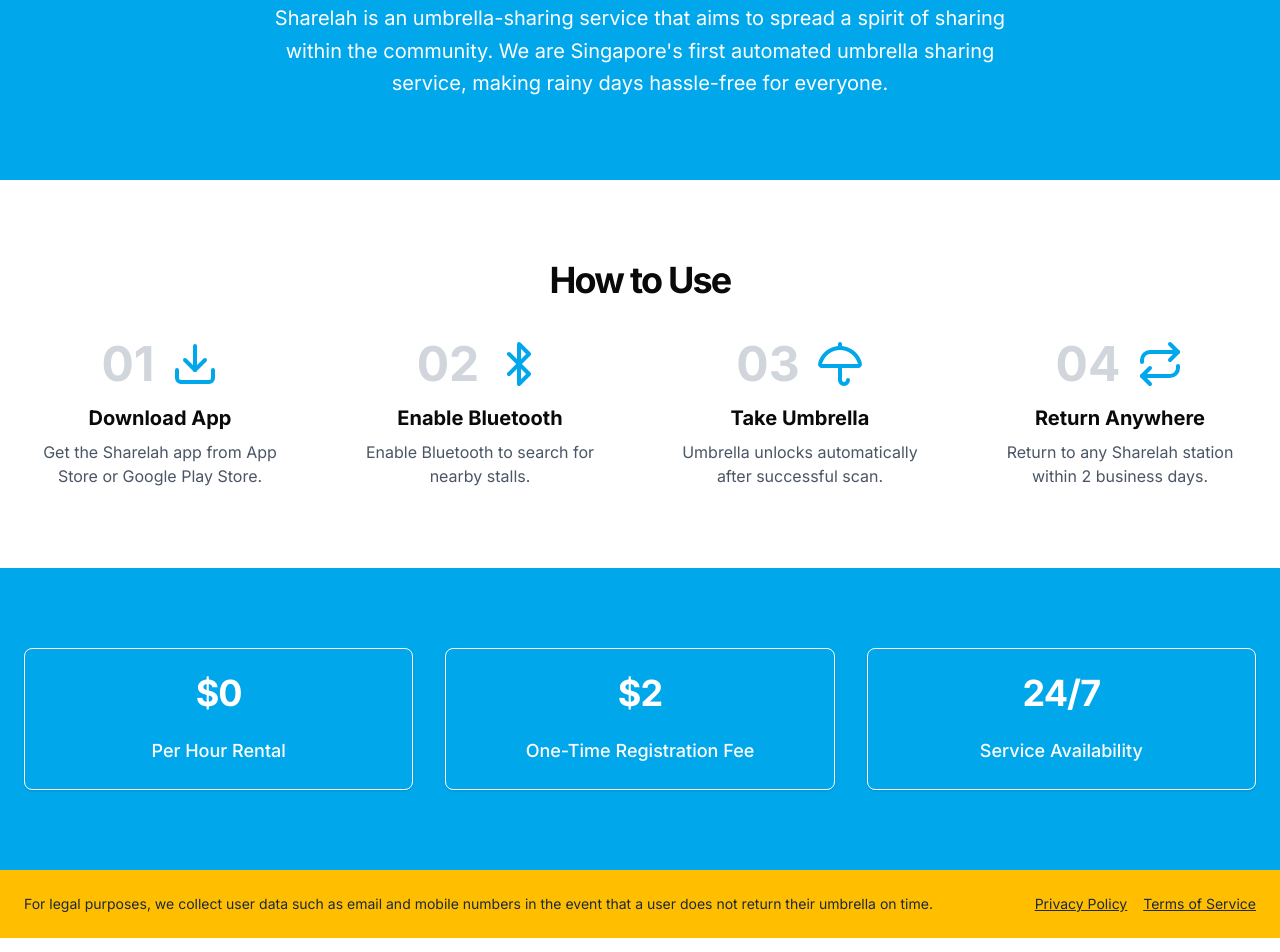
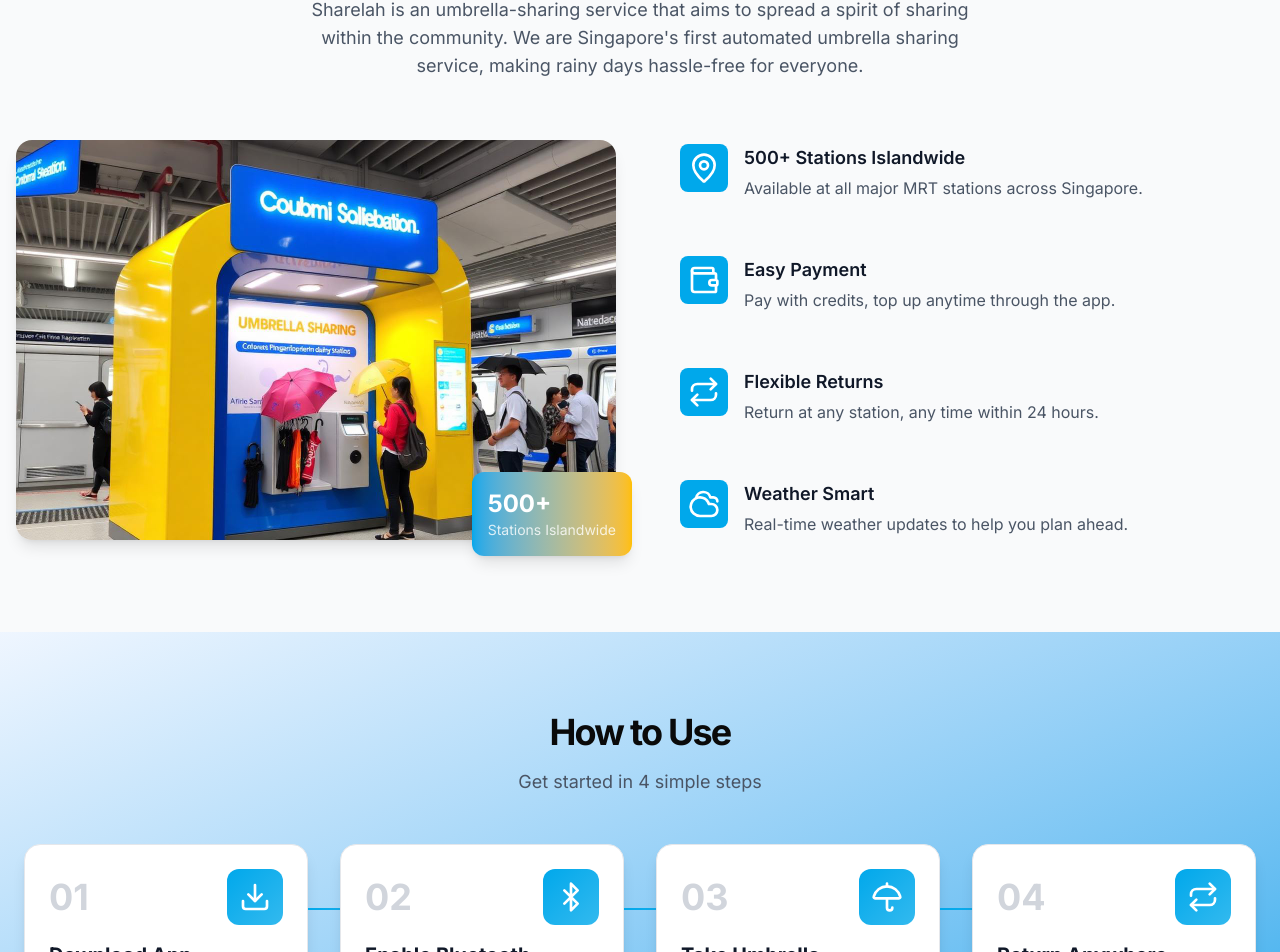
Before and after one commit to tankh99/sharelah-website, a Next.js app: page / in a window 1280 px wide. Shown: the part 1278-2230 px from the top of the page. Built offline with nearby package versions, Linux system fonts and the light colour scheme.

Commit message:
update ui

```diff
--- a/src/app/globals.css
+++ b/src/app/globals.css
@@ -4,6 +4,7 @@
   --background: hsl(0 0% 100%);
   --foreground: hsl(0 0% 3.9%);
   --primary: hsl(197 100% 46%);
+  --primary-light: hsl(197 100% 85%);
   --accent: hsl(45 100% 50%);
 }
 
@@ -11,5 +12,6 @@
   --color-background: var(--background);
   --color-foreground: var(--foreground);
   --color-primary: var(--primary);
+  --color-primary-light: var(--primary-light);
   --color-accent: var(--accent);
 }
--- a/src/app/page.tsx
+++ b/src/app/page.tsx
@@ -1,26 +1,26 @@
 import Image from 'next/image'
 import { AppStoreButtons } from '@/components/store-buttons'
-import { MapPin, Smartphone, Umbrella, Wallet, Cloudy, Repeat, Bluetooth, Download } from 'lucide-react'
+import { MapPin, Smartphone, Umbrella, Wallet, Cloudy, Repeat, Bluetooth, Download, CheckCircle, CreditCard, Clock } from 'lucide-react'
 import { Card, CardContent, CardHeader, CardTitle } from '@/components/ui/card'
 
 const features = [
   {
-    icon: <MapPin size={32} className="mb-4 text-primary" />,
+    icon: <MapPin size={32} className="text-white" />,
     title: "500+ Stations Islandwide",
     description: "Available at all major MRT stations across Singapore.",
   },
   {
-    icon: <Wallet size={32} className="mb-4 text-primary" />,
+    icon: <Wallet size={32} className="text-white" />,
     title: "Easy Payment",
     description: "Pay with credits, top up anytime through the app.",
   },
   {
-    icon: <Repeat size={32} className="mb-4 text-primary" />,
+    icon: <Repeat size={32} className="text-white" />,
     title: "Flexible Returns",
     description: "Return at any station, any time within 24 hours.",
   },
   {
-    icon: <Cloudy size={32} className="mb-4 text-primary" />,
+    icon: <Cloudy size={32} className="text-white" />,
     title: "Weather Smart",
     description: "Real-time weather updates to help you plan ahead.",
   },
@@ -28,22 +28,22 @@
 
 const howToUseSteps = [
   {
-    icon: <Download size={48} className="text-primary" />,
+    icon: <Download size={48} className="text-white p-2" />,
     title: "Download App",
     description: "Get the Sharelah app from App Store or Google Play Store.",
   },
   {
-    icon: <Bluetooth size={48} className="text-primary" />,
+    icon: <Bluetooth size={48} className="text-white p-2" />,
     title: "Enable Bluetooth",
     description: "Enable Bluetooth to search for nearby stalls.",
   },
   {
-    icon: <Umbrella size={48} className="text-primary" />,
+    icon: <Umbrella size={48} className="text-white p-2" />,
     title: "Take Umbrella",
     description: "Umbrella unlocks automatically after successful scan.",
   },
   {
-    icon: <Repeat size={48} className="text-primary" />,
+    icon: <Repeat size={48} className="text-white p-2" />,
     title: "Return Anywhere",
     description: "Return to any Sharelah station within 2 business days.",
   },
@@ -58,7 +58,7 @@
           <h1 className="text-4xl md:text-5xl font-bold tracking-tighter mb-4">
             Together, We Stay Dry
           </h1>
-          <p className="max-w-2xl mx-auto text-lg text-gray-600 dark:text-gray-400 mb-8">
+          <p className="max-w-2xl mx-auto text-lg text-gray-600 mb-8">
             Making rainy days hassle-free for everyone. Register once and rent an umbrella anywhere, anytime, for no additional fees.
           </p>
           <AppStoreButtons />
@@ -75,7 +75,7 @@
                   <CardTitle>{feature.title}</CardTitle>
                 </CardHeader>
                 <CardContent>
-                  <p className="text-gray-600 dark:text-gray-400">{feature.description}</p>
+                  <p className="text-gray-600">{feature.description}</p>
                 </CardContent>
               </Card>
             ))}
@@ -83,60 +83,126 @@
         </div>
       </section>
 
-      <section id="about" className="w-full py-12 md:py-20 bg-primary">
-        <div className="container mx-auto grid items-center justify-center gap-4 px-4 text-center md:px-6">
-          <div className="space-y-3">
-            <h2 className="text-3xl font-bold tracking-tighter md:text-4xl text-white">About Sharelah</h2>
-            <p className="mx-auto max-w-3xl text-white md:text-xl/relaxed lg:text-base/relaxed xl:text-xl/relaxed">
+      <section id="about" className="w-full py-12 md:py-20 bg-gray-50">
+        <div className="container mx-auto px-4">
+          <div className="text-center mb-12">
+            <h2 className="text-3xl font-bold tracking-tighter md:text-4xl text-gray-900 mb-4">
+              About <span className="text-primary">Share</span><span className="text-accent">lah</span>
+            </h2>
+            <p className="text-lg text-gray-600 max-w-2xl mx-auto">
               Sharelah is an umbrella-sharing service that aims to spread a spirit of sharing within the community. We are Singapore&apos;s first automated umbrella sharing service, making rainy days hassle-free for everyone.
             </p>
+          </div>
+
+          <div className="grid lg:grid-cols-2 gap-12 items-center">
+            {/* Image */}
+            <div className="relative">
+              <Image
+                width={500}
+                height={400}
+                src="/umbrella-station.jpg"
+                alt="Sharelah Station"
+                className="rounded-2xl shadow-lg w-full object-contain bg-white"
+              />
+              <div className="absolute -bottom-4 -right-4 bg-gradient-to-r from-primary to-accent rounded-xl p-4 shadow-lg">
+                <p className="font-bold text-2xl text-white">500+</p>
+                <p className="text-sm text-white/80">Stations Islandwide</p>
+              </div>
+            </div>
+
+            {/* Features */}
+            <div className="space-y-6">
+              {features.map((feature, index) => (
+                <div
+                  key={index}
+                  className="flex gap-4 p-4 rounded-xl hover:bg-gray-100 transition-colors"
+                >
+                  <div className="flex-shrink-0 w-12 h-12 bg-gradient-to-br from-primary to-primary rounded-lg flex items-center justify-center text-white">
+                    {feature.icon}
+                  </div>
+                  <div>
+                    <h3 className="font-semibold text-lg text-gray-900 mb-1">
+                      {feature.title}
+                    </h3>
+                    <p className="text-gray-600">
+                      {feature.description}
+                    </p>
+                  </div>
+                </div>
+              ))}
+            </div>
           </div>
         </div>
       </section>
 
-      <section id="how-to-use" className="w-full py-12 md:py-20">
+      <section id="how-to-use" className="w-full py-12 md:py-20 bg-gradient-to-br from-blue-50 to-primary">
         <div className="container mx-auto px-4 md:px-6">
-          <h2 className="text-3xl font-bold tracking-tighter text-center mb-10 md:text-4xl">How to Use</h2>
-          <div className="grid gap-12 md:grid-cols-2 lg:grid-cols-4">
+          <div className="text-center mb-12">
+            <h2 className="text-3xl font-bold tracking-tighter mb-4 md:text-4xl">How to Use</h2>
+            <p className="text-lg text-gray-600 max-w-2xl mx-auto">
+              Get started in 4 simple steps
+            </p>
+          </div>
+
+          <div className="grid gap-8 md:grid-cols-2 lg:grid-cols-4">
             {howToUseSteps.map((step, index) => (
-              <div key={index} className="flex flex-col items-center text-center">
-                <div className="flex items-center justify-center mb-4">
-                  <span className="text-5xl font-bold text-gray-300 dark:text-gray-700 mr-4">0{index + 1}</span>
-                  {step.icon}
+              <div
+                key={index}
+                className="relative group"
+              >
+                {/* Connection Line */}
+                {index < howToUseSteps.length - 1 && (
+                  <div className="hidden lg:block absolute top-16 left-full w-full h-0.5 bg-gradient-to-r from-primary to-transparent" />
+                )}
+
+                <div className="bg-white rounded-2xl p-6 shadow-lg hover:shadow-xl transition-all group-hover:-translate-y-1 border border-gray-200">
+                  <div className="flex items-center justify-between mb-4">
+                    <span className="text-4xl font-bold text-gray-300">
+                      {String(index + 1).padStart(2, '0')}
+                    </span>
+                    <div className="w-14 h-14 bg-gradient-to-br from-primary to-primary/80 rounded-xl flex items-center justify-center text-white group-hover:scale-110 transition-transform">
+                      {step.icon}
+                    </div>
+                  </div>
+                  <h3 className="text-xl font-bold mb-2 text-gray-900">
+                    {step.title}
+                  </h3>
+                  <p className="text-gray-600">
+                    {step.description}
+                  </p>
                 </div>
-                <h3 className="text-xl font-bold mb-2">{step.title}</h3>
-                <p className="text-gray-600 dark:text-gray-400">{step.description}</p>
               </div>
             ))}
           </div>
+
         </div>
       </section>
 
-      <section id="pricing" className="w-full py-12 md:py-20 bg-primary">
+      <section id="pricing" className="w-full py-12 md:py-20 bg-white">
         <div className="container mx-auto px-4 md:px-6">
-          <div className="grid gap-8 md:grid-cols-3 text-white">
-            <Card className="text-center flex flex-col justify-center">
+          <div className="grid gap-8 md:grid-cols-3">
+            <Card className="text-center flex flex-col justify-center bg-gradient-to-br from-green-50 to-green-100 border-green-200 hover:shadow-lg transition-shadow">
               <CardHeader>
-                <CardTitle className="text-4xl font-bold">$0</CardTitle>
+                <CardTitle className="text-4xl font-bold text-green-600">$0</CardTitle>
               </CardHeader>
               <CardContent>
-                <p className="text-lg font-medium">Per Hour Rental</p>
+                <p className="text-lg font-medium text-green-700">Per Hour Rental</p>
               </CardContent>
             </Card>
-            <Card className="text-center flex flex-col justify-center">
+            <Card className="text-center flex flex-col justify-center bg-gradient-to-br from-blue-50 to-blue-100 border-blue-200 hover:shadow-lg transition-shadow">
               <CardHeader>
-                <CardTitle className="text-4xl font-bold">$2</CardTitle>
+                <CardTitle className="text-4xl font-bold text-blue-600">$2</CardTitle>
               </CardHeader>
               <CardContent>
-                <p className="text-lg font-medium">One-Time Registration Fee</p>
+                <p className="text-lg font-medium text-blue-700">One-Time Registration Fee</p>
               </CardContent>
             </Card>
-            <Card className="text-center flex flex-col justify-center">
+            <Card className="text-center flex flex-col justify-center bg-gradient-to-br from-orange-50 to-orange-100 border-orange-200 hover:shadow-lg transition-shadow">
               <CardHeader>
-                <CardTitle className="text-4xl font-bold">24/7</CardTitle>
+                <CardTitle className="text-4xl font-bold text-orange-600">24/7</CardTitle>
               </CardHeader>
               <CardContent>
-                <p className="text-lg font-medium">Service Availability</p>
+                <p className="text-lg font-medium text-orange-700">Service Availability</p>
               </CardContent>
             </Card>
           </div>
```
Also changed, not shown: public/umbrella-station.jpg (added).
